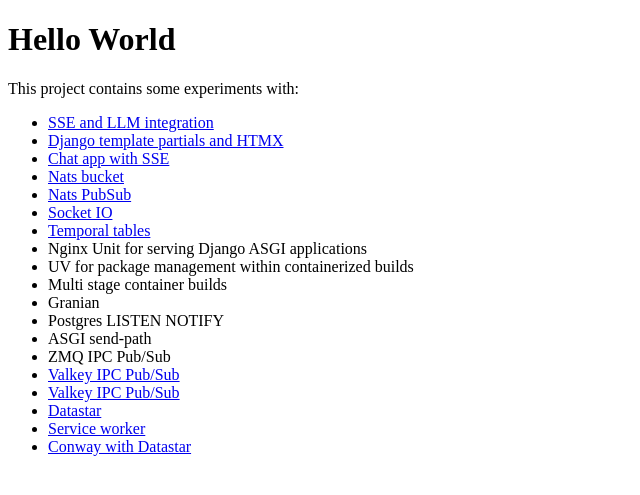
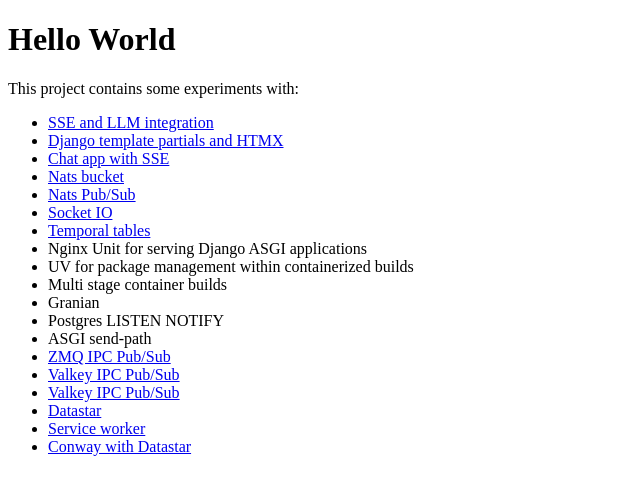
Before and after one commit to BradleyKirton/simp, a Django app: page / in a window 1280 px wide. Shown: the top 495 px of the page, without its empty margins (0-640 px from the left). Run offline with Django 5.2, Linux system fonts and the light colour scheme; parts of the project's set-up code (start-up, migrations or seed data) failed here and were passed over; some libraries are stand-ins or nearby versions.

Commit message:
chore: Update index

```diff
--- a/core/templates/core/index.html
+++ b/core/templates/core/index.html
@@ -18,7 +18,7 @@
         <li><a href="{% url 'spv' %}">Django template partials and HTMX</a></li>
         <li><a href="{% url 'chat' %}">Chat app with SSE</a></li>
         <li><a href="{% url 'bucket' %}">Nats bucket</a></li>
-        <li><a href="{% url 'nats_pubsub' %}">Nats PubSub</a></li>
+        <li><a href="{% url 'nats_pubsub' %}">Nats Pub/Sub</a></li>
         <li><a href="{% url 'sio' %}">Socket IO</a></li>
         <li>
             <a href="https://github.com/nearform/temporal_tables/blob/master/versioning_function.sql">Temporal
@@ -30,7 +30,7 @@
         <li>Granian</li>
         <li>Postgres LISTEN NOTIFY</li>
         <li>ASGI send-path</li>
-        <li>ZMQ IPC Pub/Sub</li>
+        <li><a href="{% url 'zmq' %}">ZMQ IPC Pub/Sub</a></li>
         <li><a href="{% url 'valkey' %}">Valkey IPC Pub/Sub</a></li>
         <li><a href="{% url 'valkey_2' %}">Valkey IPC Pub/Sub</a></li>
         <li><a href="{% url 'datastar' %}">Datastar</a></li>
```
